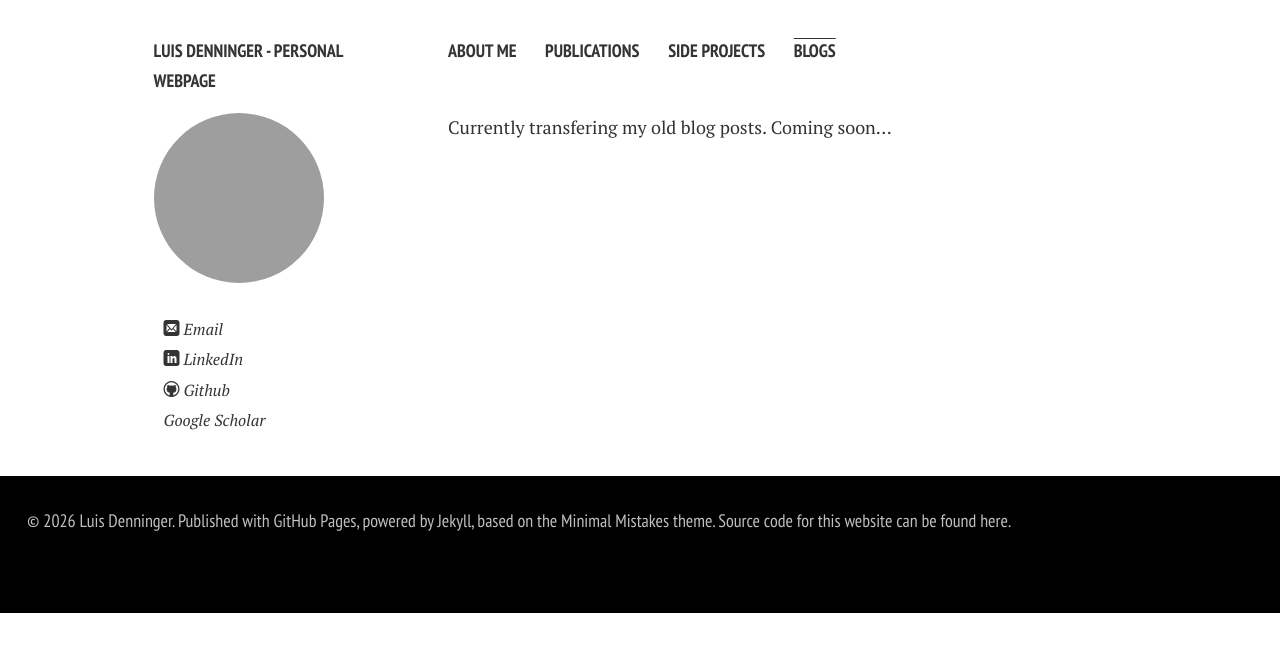
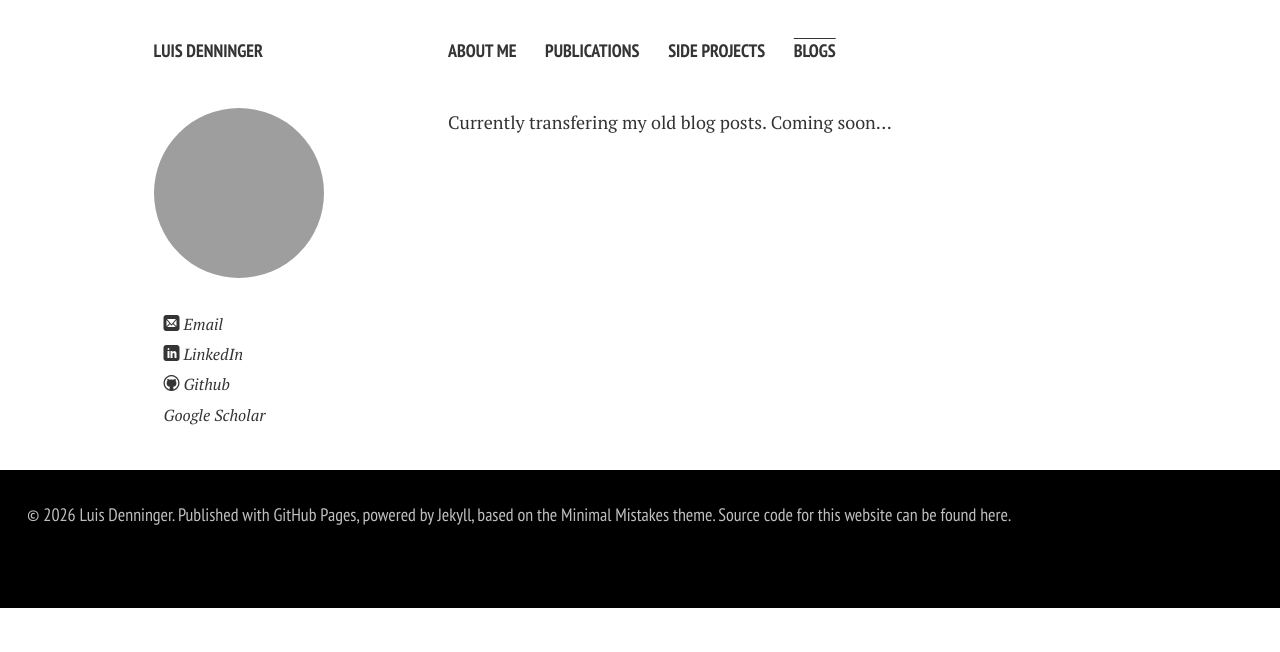
Before and after one commit to LDenninger/ldenninger.github.io, a Jekyll site: the page built from sites/blogs.html, in a window 1280 px wide. Shown: the top 652 px of the page. Built offline with Jekyll 4.4.1, drawn with Linux system fonts in a browser that asks for light colours; nearby versions of some CDN libraries; comment, search, counter and statistics services are not loaded; a style sheet for code colours, icons or effects is not loaded.

Commit message:
minor title changes

```diff
--- a/_config.yml
+++ b/_config.yml
@@ -1,7 +1,7 @@
 # --------------------------------------------------
 #  BASIC SITE INFO
 # --------------------------------------------------
-title: Luis Denninger - Personal Webpage  # Main site title (appears in browser tab & RSS)
+title: Luis Denninger  # Main site title (appears in browser tab & RSS)
 tagline:   # Optional short tagline, used by some layouts
 description: Personal webpage of Luis Denninger, a first-year PhD student of the Technical University of Munich.  # Strongly recommended for SEO & social cards
 
```
